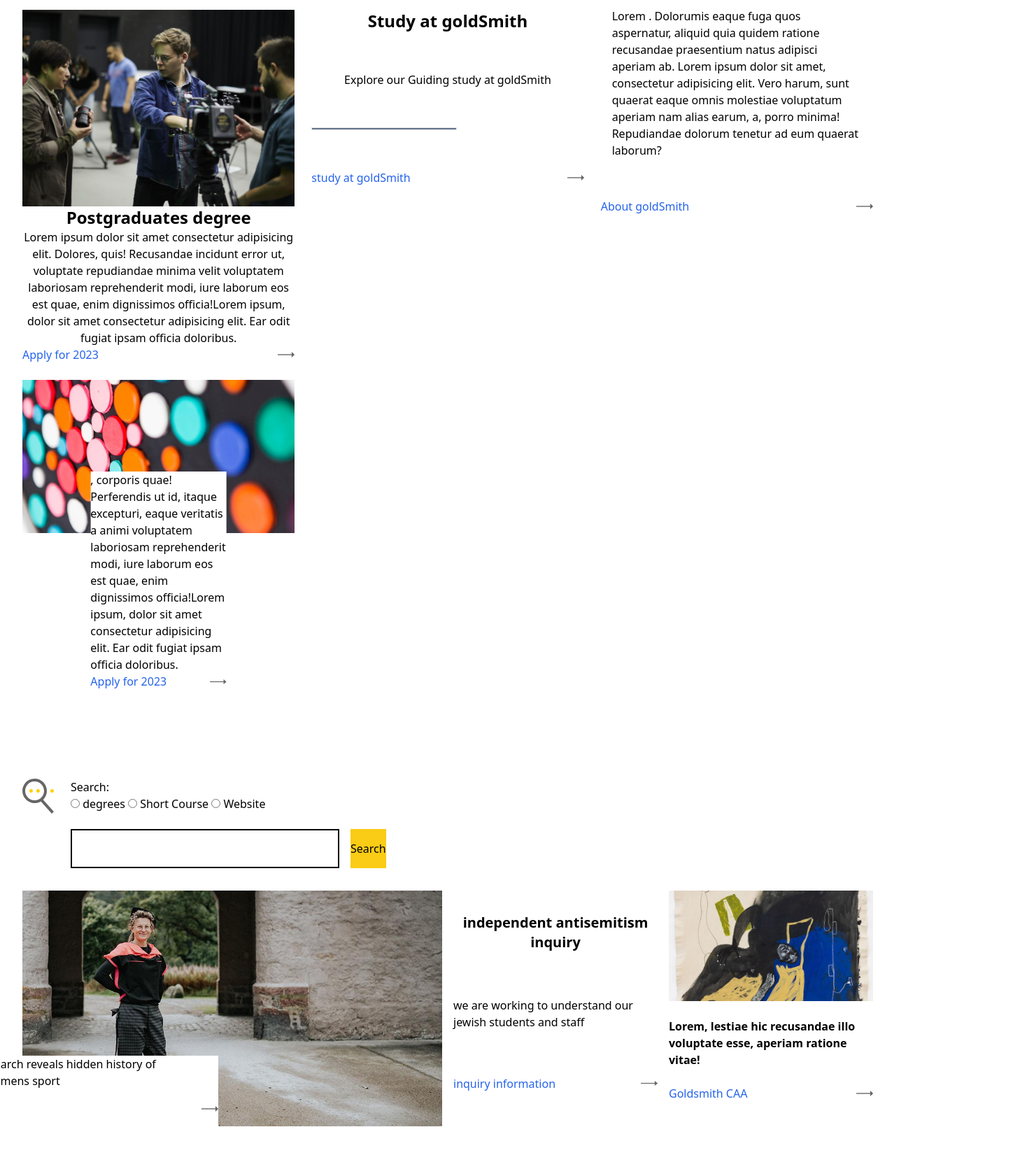
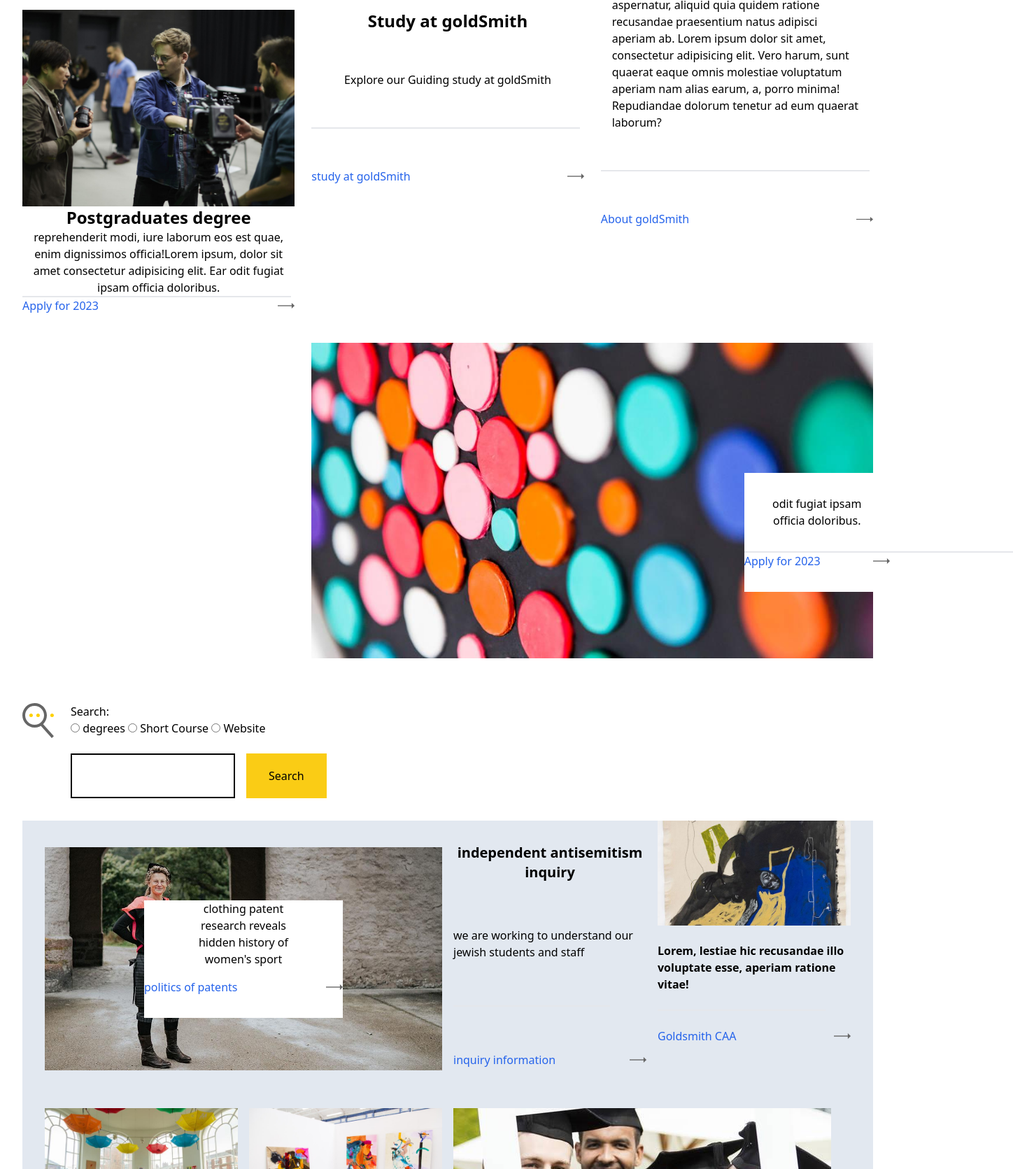
Before and after one commit to igorntwari/goldSmith-clone, a website: page index.html in a window 1280 px wide. Shown: the part 611-2282 px from the top of the page at 70% size, 1448 px wide, since content can reach past the window. Drawn offline with Linux system fonts and the light colour scheme.

Commit message:
fixed positioning

```diff
--- a/index.html
+++ b/index.html
@@ -9,19 +9,28 @@
 </head>
 <body class="border-0 p-0 m-0">
     <!-- working on nav bar -->
-    <nav class="bg-slate-300">
+<div class="mx-auto container">
+    <nav  class="bg-white ">
         <div class="flex justify-between items-center p-8">
             <div><span><img src="src/logos/logo.svg" alt=""></span></div>
-            <div class="flex space-x-8">
+            <div class="hidden md:flex md:space-x-8 ">
                 <span><img src="src/logos/charm-menu-staff-students.svg" alt=""></span>
                 <span ><img width="100" src="src/logos/charm-menu-search.svg" alt=""></span>
                 <span><img width="100" src="src/logos/charm-menu.svg" alt=""></span>
             </div>
+            <div class="md:hidden m:flex md:justify-between md:items-center md:space-x-4">
+                <i class="fa-solid fa-graduation-cap"></i>
+                <i class="fa-solid fa-magnifying-glass"></i>
+                <i class="fa-solid fa-bars"></i>
+
+            </div>
         </div>
     </nav>
     <!-- end of the nav bar  -->
+</div>
+
 <!-- starting of new section  -->
-<section>
+<section class="container mx-auto">
     <!-- landing page -1 -->
     <div class="relative">
         <img src="src/imgs/clearing-homepage-1-compressed.jpeg" alt="landing img">
@@ -32,12 +41,14 @@
       </div>
       <!-- end of landing page -1 -->
 
-   <div class="grid grid-cols-3 grid-rows-2 mt-16  p-8 justify-center gap-6">
-    <div class="items-center">
+      <div class="flex flex-row">
+        <div class="grid grid-cols-3 grid-rows-2 mt-16 md:p-8 justify-center gap-6">
+          <div class="items-center row-span-2">
             <img src="src/imgs/homepage_hero_march_23.jpeg" alt="">
             <div>
               <h1 class="text-center text-2xl font-semibold">Postgraduates degree</h1>
-            <p class="text-center font-medium">Lorem ipsum dolor sit amet consectetur adipisicing elit. Dolores, quis! Recusandae incidunt error ut, voluptate repudiandae minima velit voluptatem laboriosam reprehenderit modi, iure laborum eos est quae, enim dignissimos officia!Lorem ipsum, dolor sit amet consectetur adipisicing elit. Ear odit fugiat ipsam officia doloribus.</p>
+              <p class="text-center font-medium">reprehenderit modi, iure laborum eos est quae, enim dignissimos officia!Lorem ipsum, dolor sit amet consectetur adipisicing elit. Ear odit fugiat ipsam officia doloribus.</p>
+              <hr class="text-center justify-center border w-96 bg-slate-500">
               <span class="flex justify-between items-center text-blue-600">
                 Apply for 2023
                 <span><img src="src/logos/icon-more-666.svg" alt=""></span>
@@ -45,39 +56,41 @@
             </div>
           </div>
 
-    <div class="text-center space-y-14 ">
-        <h1 class=" text-2xl font-semibold">Study at goldSmith</h1>
+          <div class="md:text-center md:space-y-14">
+            <h1 class="text-2xl font-semibold">Study at goldSmith</h1>
             <p>Explore our Guiding study at goldSmith</p>
-        <hr class=" text-center border h-1 w-52 bg-slate-500">
+            <hr class="text-center justify-center border w-96 bg-slate-500">
             <span class="flex justify-between items-center text-blue-600">
               study at goldSmith
               <span><img src="src/logos/icon-more-666.svg" alt=""></span>
             </span>
           </div>
-    <div class="relative bottom-[30%]  space-y-14 bg-white flex flex-col justify-center ">
-        <h1 class=" text-2xl font-semibold text-center">goldSmith, University of London</h1>
-        <p class=" px-4">Lorem . Dolorumis eaque fuga quos aspernatur, aliquid quia quidem ratione recusandae praesentium natus adipisci aperiam ab. Lorem ipsum dolor sit amet, consectetur adipisicing elit. Vero harum, sunt quaerat eaque omnis molestiae voluptatum aperiam nam alias earum, a, porro minima! Repudiandae dolorum tenetur ad eum quaerat laborum?</p>
 
+          <div class="flex flex-row justify-center md:relative md:bottom-[30%] md:space-y-14 md:bg-white md:flex md:flex-col md:justify-center">
+            <h1 class="text-2xl font-semibold text-center">goldSmith, University of London</h1>
+            <p class="px-4">Lorem . Dolorumis eaque fuga quos aspernatur, aliquid quia quidem ratione recusandae praesentium natus adipisci aperiam ab. Lorem ipsum dolor sit amet, consectetur adipisicing elit. Vero harum, sunt quaerat eaque omnis molestiae voluptatum aperiam nam alias earum, a, porro minima! Repudiandae dolorum tenetur ad eum quaerat laborum?</p>
+            <hr class="text-center justify-center border w-96 bg-slate-500">
             <span class="flex justify-between items-center text-blue-600">
               About goldSmith
               <span><img src="src/logos/icon-more-666.svg" alt=""></span>
             </span>
           </div>
-    <div class="relative grid-cols-2 grid-rows-2">
-        <img src="src/imgs/Art-Psychotherapy-shows_-2015_11156.jpeg" alt="">
-        <div class="absolute col-start-2 row-start-2 top-[60%] left-1/2 transform translate-x-[-50%] translate-y-[-50%] bg-white">
-            <p>, corporis quae! Perferendis ut id, itaque excepturi, eaque veritatis a animi  voluptatem laboriosam reprehenderit modi, iure laborum eos est quae, enim dignissimos officia!Lorem ipsum, dolor sit amet consectetur adipisicing elit. Ear odit fugiat ipsam officia doloribus.</p>
+
+          <div class="relative col-span-2">
+            <img width="500" src="src/imgs/Art-Psychotherapy-shows_-2015_11156.jpeg" alt="" style="width: 100%; height: 100%; object-fit: cover;">
+            <div class="absolute col-start-2 row-start-2 top-[60%] left-[90%] w-52 transform translate-x-[-50%] translate-y-[-50%] bg-white">
+              <p class="text-center p-8">odit fugiat ipsam officia doloribus.</p>
+              <hr class="text-center justify-center border w-96 bg-slate-500">
               <span class="flex flex-row justify-between items-center text-blue-600 pb-8">
                 Apply for 2023
                 <span><img src="src/logos/icon-more-666.svg" alt=""></span>
               </span>
             </div>
           </div>
+        </div>
+      </div>
 
-   </div>
    <!-- end of grid pages  -->
-
-   <div>
 
     <div class="flex gap-6 p-8">
         <div>
@@ -102,29 +115,32 @@
                   </label>
             </div>
             <div class="flex gap-4">
-               <span class="w-96 h-14 bg-white border-2 border-black"></span>
-                <button class="bg-yellow-400">Search</button>
+                <input type="text" class="h-16 bg-white border-2 border-black w-120">
+                <button class="bg-yellow-400 py-4 px-8">Search</button>
             </div>
         </div>
     </div>
    </div>
    <!-- end of searching section  -->
-
-  <div class="grid grid-cols-4 grid-rows-2 px-8 gap-4">
-    <div class="relative col-span-2">
-        <img width="650" src="src/imgs/pop-kat-double-crop-960.jpeg" alt="">
-        <div class=" absolute  top-[75%] right-10 transform translate-x-[-50%] translate-y-[-50%] bg-white items-center space-y-4">
-            <p class="text-center px-16">clothing patent reasearch reveals hidden history of womens sport</p>
+   <div class="flex flex-col justify-center items-center px-8 space-y-4 ">
+       <div class="bg-slate-200 md:grid md:grid-cols-4 md:grid-rows-2 md:px-8 md:gap-4">
+        <div class="relative col-span-2 flex justify-center items-center">
+        <div class="flex flex-col">
+            <div class="md:absolute md:top-1/2 md:left-1/2 md:transform md:-translate-x-1/2 md:-translate-y-1/2 bg-white md:items-center md:space-y-4">
+                <p class="text-center px-16">clothing patent research reveals hidden history of women's sport</p>
                 <span class="flex flex-row justify-between items-center text-blue-600 pb-8">
                     politics of patents
                     <span><img src="src/logos/icon-more-666.svg" alt=""></span>
                 </span>
             </div>
         </div>
+        <img width="650" src="src/imgs/pop-kat-double-crop-960.jpeg" alt="">
+          </div>
 
          <div class="space-y-16">
        <h1 class="text-center pt-8 font-bold text-xl">independent antisemitism inquiry</h1>
         <p>we are working to understand our jewish students and staff</p>
+         <hr class=" text-center justify-center border  w-56 bg-slate-500">
            <span class="flex flex-row justify-between items-center text-blue-600 pb-8">
         inquiry information
         <span><img src="src/logos/icon-more-666.svg" alt=""></span>
@@ -133,6 +149,7 @@
          <div class="space-y-6">
     <img src="src/imgs/Shadi-Al-Atallah-Cabin-Pressure-2021.-Courtesy-of-Guts-Gallery-and-the-Artist.jpeg" alt="">
     <p class="font-semibold">Lorem, lestiae hic recusandae illo voluptate esse, aperiam ratione vitae!</p>
+    <hr class=" text-center justify-center border  w-60 bg-slate-500">
     <span class="flex flex-row justify-between items-center text-blue-600 pb-8">
       Goldsmith CAA
         <span><img src="src/logos/icon-more-666.svg" alt=""></span>
@@ -141,6 +158,7 @@
 <div>
     <img src="src/imgs/Artsmark.jpeg" alt="">
     <p class="font-semibold">Lorem, lestiae hic recusandae illo voluptate esse, aperiam ratione vitae!</p>
+    <hr class=" text-center justify-center border  w-52 bg-slate-500">
     <span class="flex flex-row justify-between items-center text-blue-600 pb-8">
     ARTS MARKS
         <span><img src="src/logos/icon-more-666.svg" alt=""></span>
@@ -149,6 +167,7 @@
 <div>
     <img src="src/imgs/Alba-Botines_01.jpeg" alt="">
     <p class="font-semibold">Lorem, lestiae hic recusandae illo voluptate esse, aperiam ratione vitae!</p>
+    <hr class=" text-center justify-center border  w-96 bg-slate-500">
     <span class="flex flex-row justify-between items-center text-blue-600 pb-8">
       Degree Shows
         <span><img src="src/logos/icon-more-666.svg" alt=""></span>
@@ -158,6 +177,7 @@
     <img src="src/imgs/Class-of-2016_-Graduation-2016_10686-s.jpeg" alt="">
     <div class="absolute bg-white top-1/2 left-1/3">
         <p class="font-semibold">Lorem, lestiae hic recusandae illo voluptate esse, aperiam ratione vitae!</p>
+        <hr class=" text-center justify-center border  w-96 bg-slate-500">
         <span class="flex flex-row justify-between items-center text-blue-600 pb-8">
           Degree Shows
             <span><img src="src/logos/icon-more-666.svg" alt=""></span>
@@ -166,24 +186,22 @@
 
    </div>
   </div>
+  </div>
  <!-- end of the second section  -->
 
 <div class="flex gap-8 my-16 ">
-    <h1 class="font-bold">NEWS</h1>
     <div class="flex gap-8">
-
         <div class="flex flex-col items-center space-y-6">
             <img src="src/imgs/IFUpic.jpeg" alt="">
             <p class="text-center text-blue-700 font-semibold">Expert team partners in major Creative Industries Project</p>
             <span>14 jun 2023</span>
         </div>
         <div class="flex flex-col items-center space-y-14">
-            <img src="src/imgs/Feltrinelli-Giovani-Prize-.jpeg" alt="">
+            <img  src="src/imgs/Feltrinelli-Giovani-Prize-.jpeg" alt="">
             <p class="text-center text-blue-700 font-semibold">Economist Awarded Top Academic Prize</p>
             <span>1 jun 2023</span>
         </div>
     </div>
-    <h1 class="font-bold">EVENTS</h1>
     <div class="flex gap-8">
         <div class="flex flex-col items-center space-y-8">
             <img src="src/imgs/image.jpeg" alt="">
```
Also changed, not shown: dist/output.css. Lines whose indentation alone changed are shown as unchanged.
